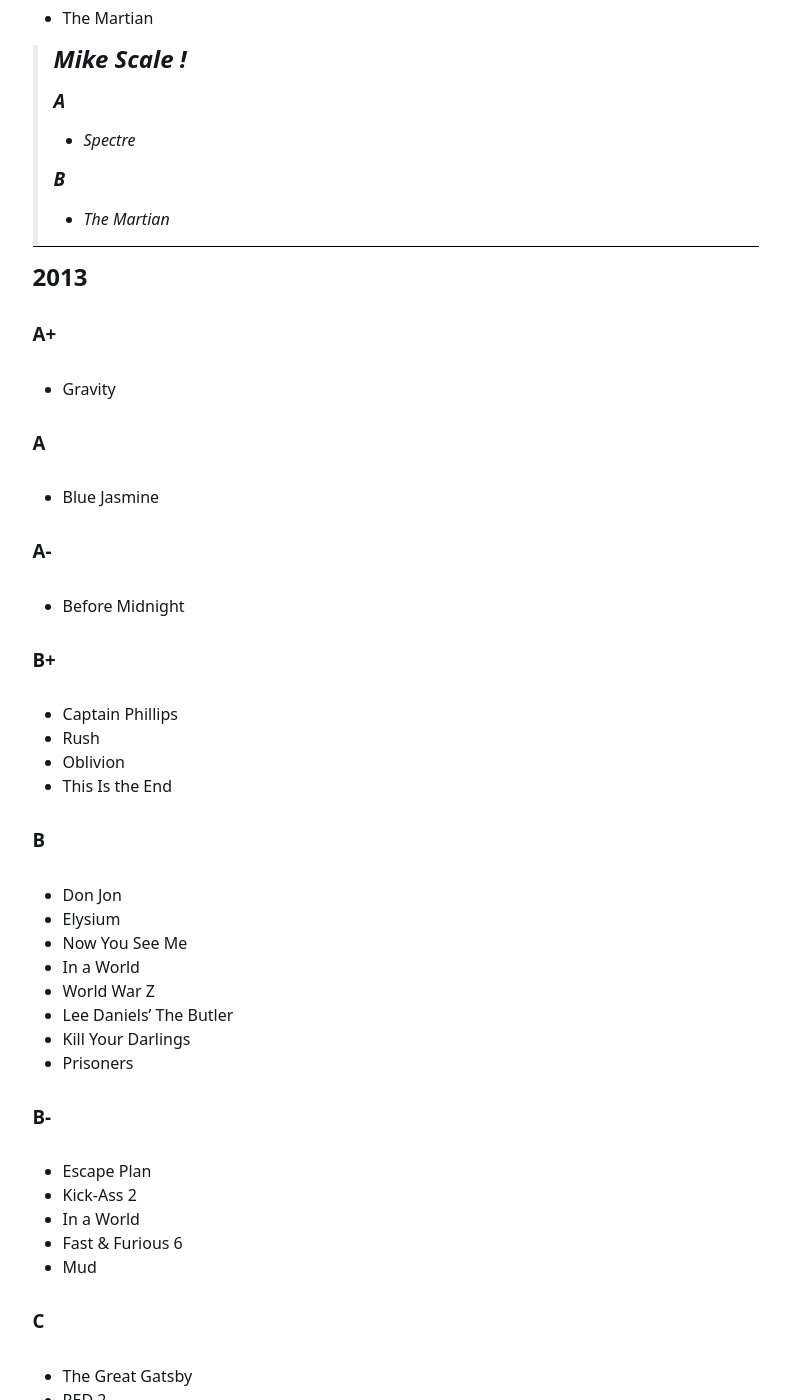
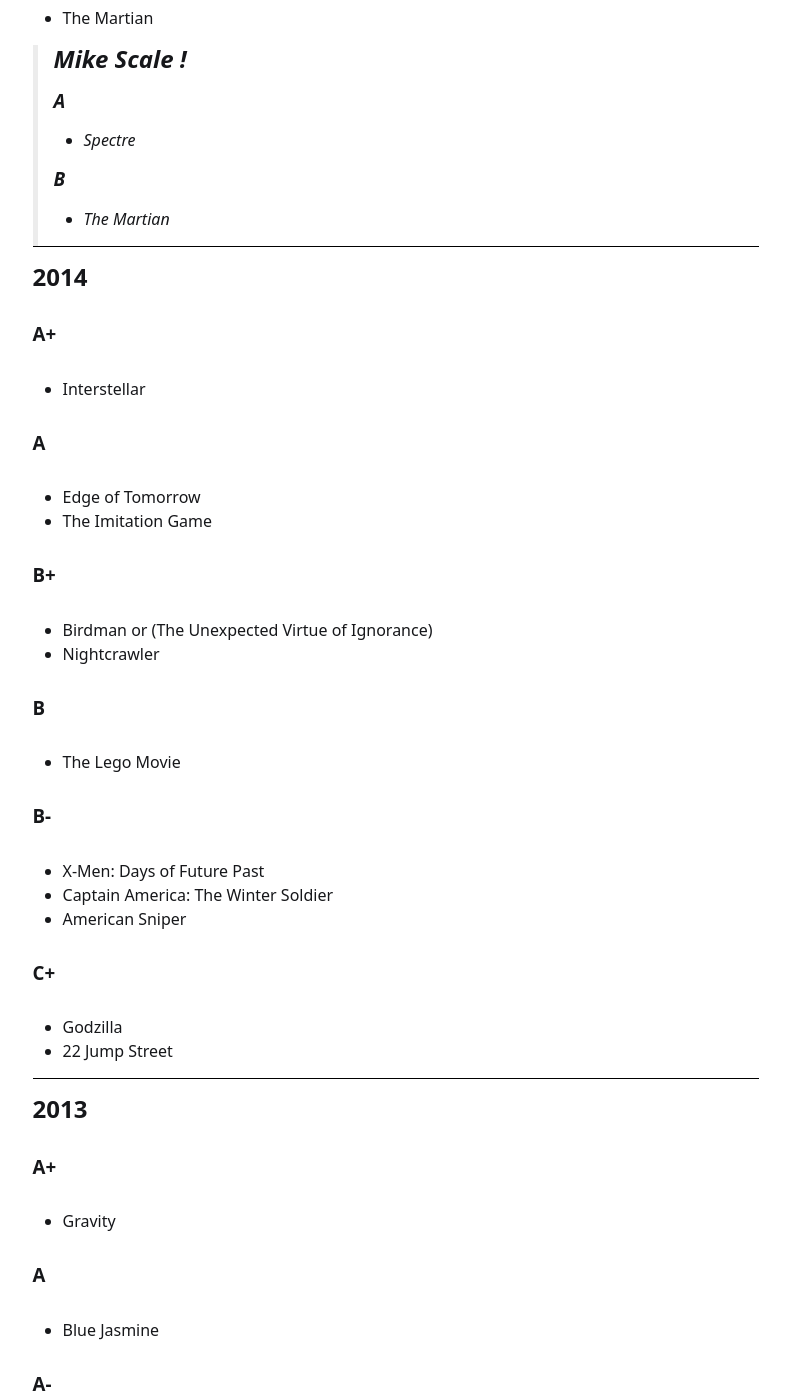
Before and after one commit to casagou/joa, a Jekyll site: the page built from _pages/movies.md, in a window 1280 px wide and 1400 px high, scrolled down 4327 px. Shown: the whole window, without its empty margins (329-1119 px from the left). Built offline with Jekyll 4.4.1, drawn with Linux system fonts in a browser that asks for light colours.

Commit message:
Update movies.md

```diff
--- a/_pages/movies.md
+++ b/_pages/movies.md
@@ -154,6 +154,33 @@ Here are the movies I've watched and reviewed the past few years – it’s a wo
 >
 > ### B
 > * The Martian
+
+----
+
+## 2014
+
+### A+
+* Interstellar
+
+### A
+* Edge of Tomorrow
+* The Imitation Game
+
+### B+
+* Birdman or (The Unexpected Virtue of Ignorance)
+* Nightcrawler
+
+### B
+* The Lego Movie
+
+### B-
+* X-Men: Days of Future Past
+* Captain America: The Winter Soldier
+* American Sniper
+
+### C+
+* Godzilla
+* 22 Jump Street
 
 ----
 
```
